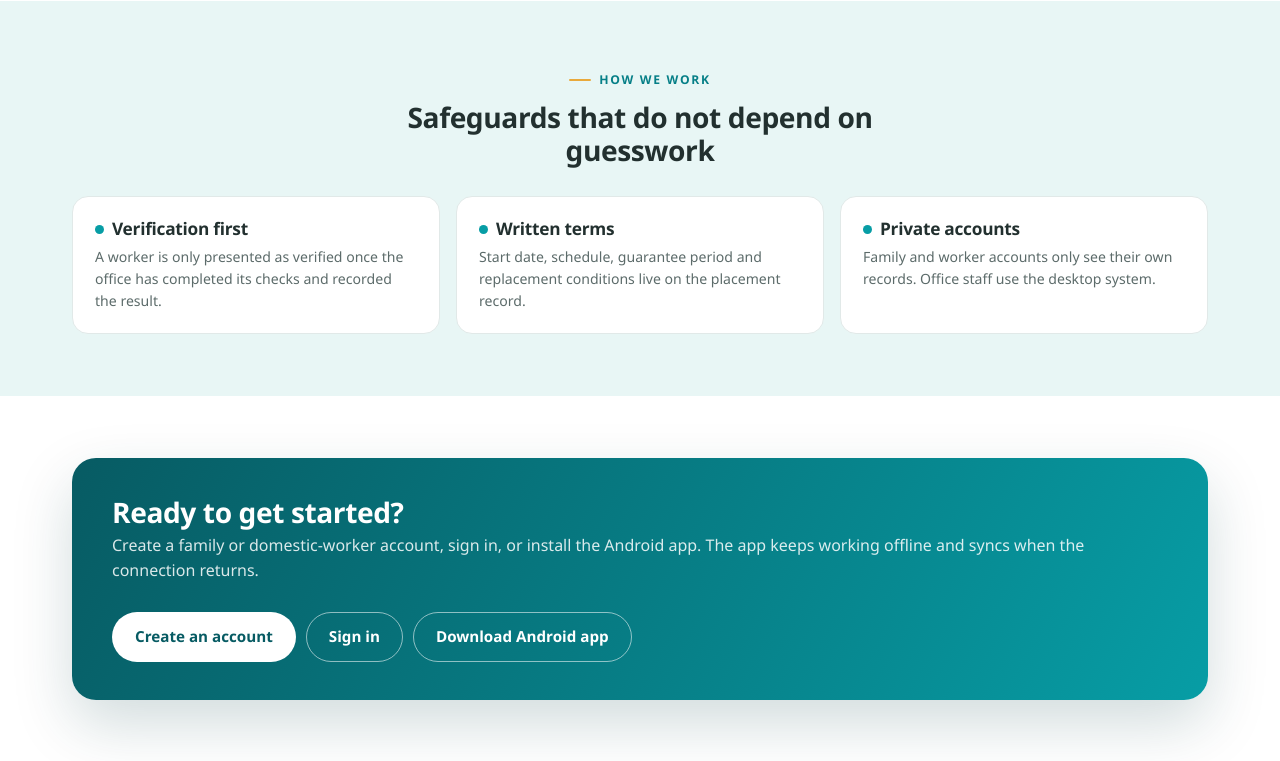
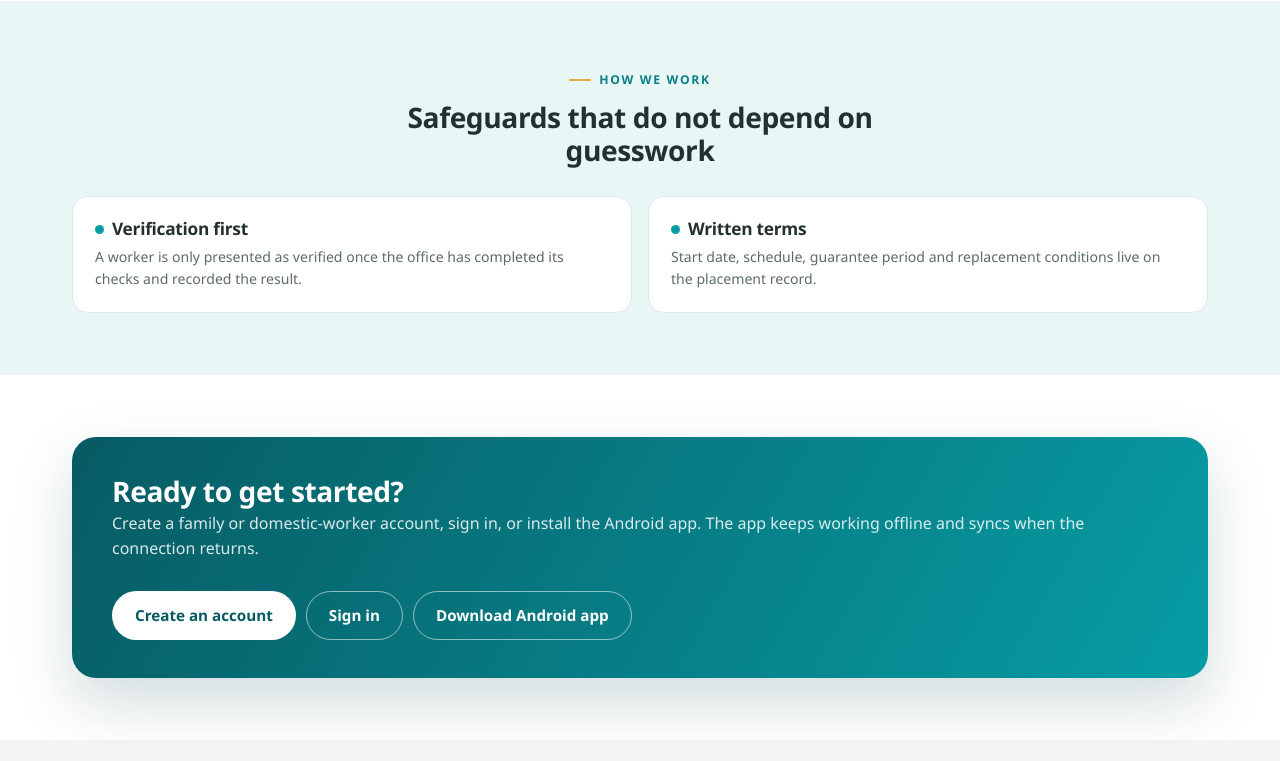
Before and after one commit to michaellubega/uber-maids-watch, a Django app: page / in a window 1280 px wide. Shown: the part 2531-3292 px from the top of the page. Run offline with Django 5.2, Linux system fonts and the light colour scheme; data that the repository does not hold is empty; parts of the project's set-up code (start-up, migrations or seed data) failed here and were passed over.

Commit message:
Remove the private accounts card from the landing page

```diff
--- a/backend/portal/static/portal/css/site.css
+++ b/backend/portal/static/portal/css/site.css
@@ -371,7 +371,7 @@ a.row:hover { background: #fbfdfd; text-decoration: none; }
 .audience__card li::marker { color: var(--teal); }
 .audience__card--deep li::marker { color: #7fe0dd; }
 
-.assurance { display: grid; grid-template-columns: repeat(3, minmax(0, 1fr)); gap: 16px; }
+.assurance { display: grid; grid-template-columns: repeat(auto-fit, minmax(260px, 1fr)); gap: 16px; }
 .assurance__item { padding: 22px; border-radius: var(--radius); background: #fff; border: 1px solid var(--line); }
 .assurance__item h3 { display: flex; gap: 8px; align-items: center; }
 .assurance__dot { width: 9px; height: 9px; border-radius: 50%; background: var(--teal); flex: 0 0 auto; }
--- a/backend/portal/templates/portal/base.html
+++ b/backend/portal/templates/portal/base.html
@@ -11,7 +11,7 @@
   <link rel="icon" type="image/png" sizes="64x64" href="{% static 'portal/img/favicon.png' %}">
   <link rel="apple-touch-icon" sizes="180x180" href="{% static 'portal/img/apple-touch-icon.png' %}">
   <meta name="theme-color" content="#075B63">
-  <link rel="stylesheet" href="{% static 'portal/css/site.css' %}?v=20261116">
+  <link rel="stylesheet" href="{% static 'portal/css/site.css' %}?v=20261116b">
 </head>
 <body class="{% block body_class %}{% endblock %}">
   <a class="skip-link" href="#main">Skip to content</a>
--- a/backend/portal/templates/portal/landing.html
+++ b/backend/portal/templates/portal/landing.html
@@ -181,10 +181,6 @@
         <h3><span class="assurance__dot"></span> Written terms</h3>
         <p>Start date, schedule, guarantee period and replacement conditions live on the placement record.</p>
       </article>
-      <article class="assurance__item">
-        <h3><span class="assurance__dot"></span> Private accounts</h3>
-        <p>Family and worker accounts only see their own records. Office staff use the desktop system.</p>
-      </article>
     </div>
   </div>
 </section>
```
